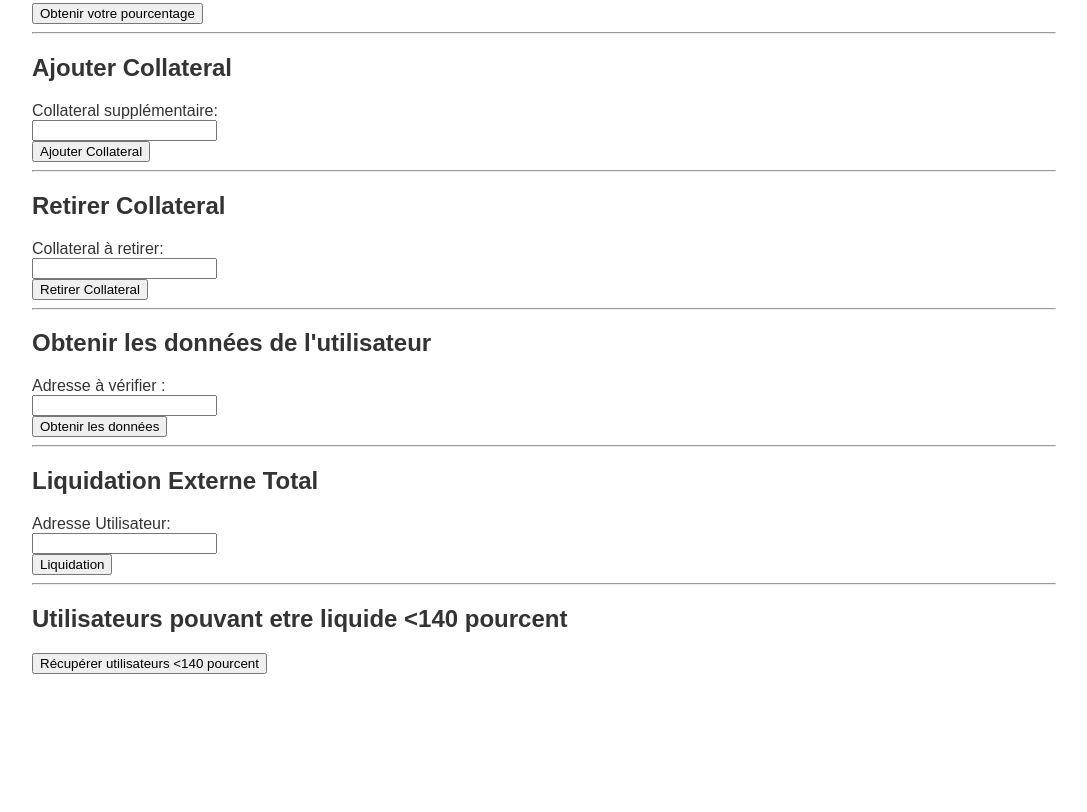
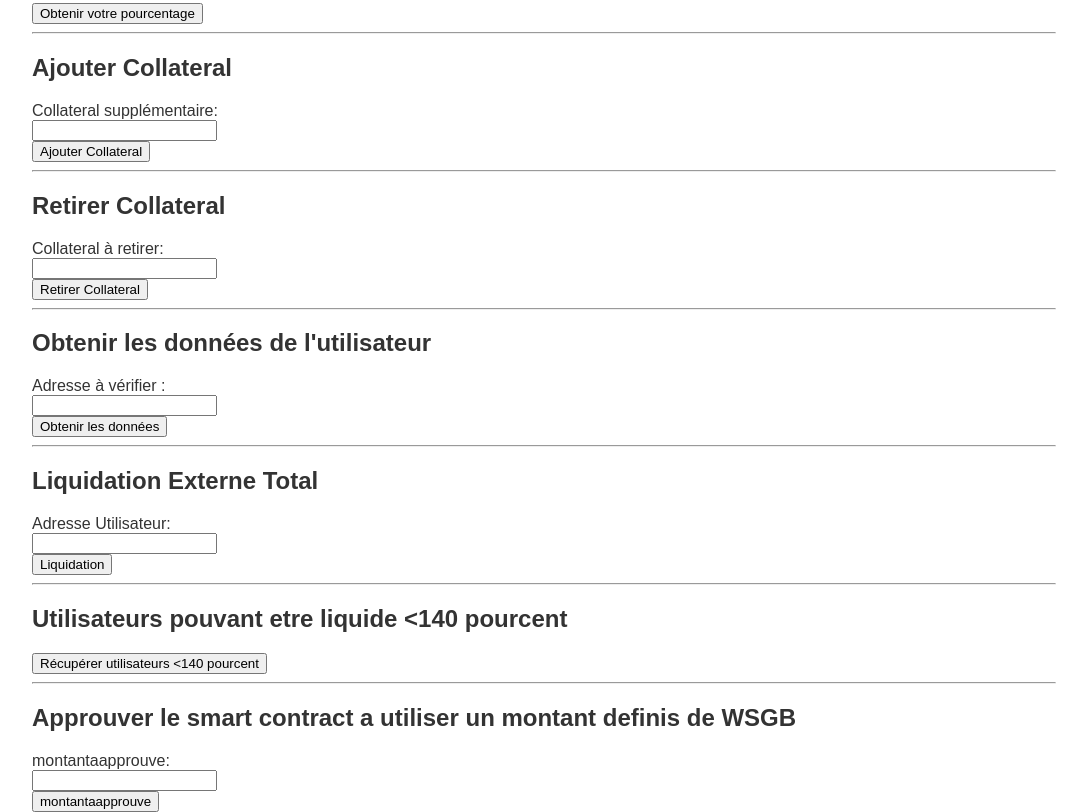
Before and after one commit to olimpikel/olimpikel.github.io, a plain HTML site: page exrp.html in a window 1280 px wide. Shown: the part 1137-1949 px from the top of the page, without its empty margins (96-1183 px from the left). Before the commit the page ends 1811 px from the top, so only its background shows below. Drawn offline with Linux system fonts and the light colour scheme.

Commit message:
Update exrp.html

```diff
--- a/exrp.html
+++ b/exrp.html
@@ -126,6 +126,11 @@
        <h2>Utilisateurs pouvant etre liquide <140 pourcent </h2>
     <button onclick="getUndercollateralizedUsers()">Récupérer utilisateurs <140 pourcent </button>
         <div id="result2"></div>
+        <hr>
+    <h2>Approuver le smart contract a utiliser un montant definis de WSGB</h2>
+ <label for="montantaapprouve">montantaapprouve:</label><br>
+    <input type="number" id="montantaapprouve" name="montantaapprouve"><br>
+    <button onclick="approve(document.getElementById('montantaapprouve').value)">montantaapprouve</button>
 
 </body>
 </html>
```
